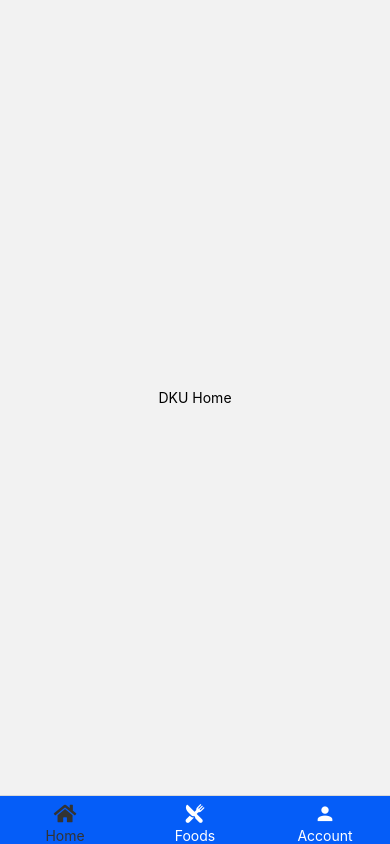
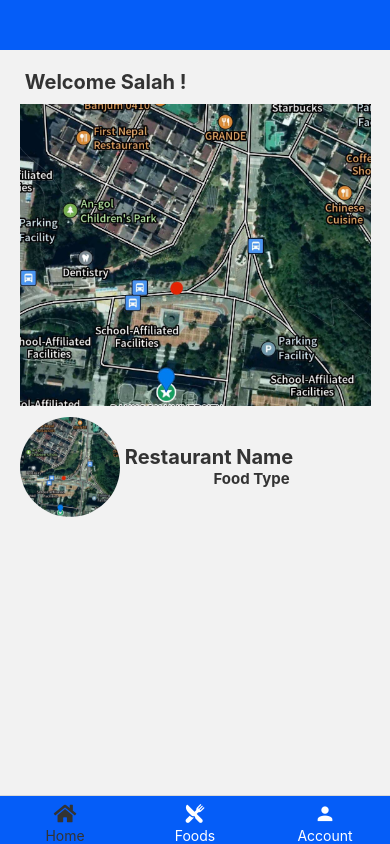
Before and after one commit to salahbm/foodie-front, a React Native app: screen /Home in a window 390 px wide. Built offline with nearby package versions, Linux system fonts and the light colour scheme.

Commit message:
homeScreen

```diff
--- /dev/null
+++ b/assests/index.js
@@ -0,0 +1,2 @@
+const map = require('../assests/map.png');
+export {map};
--- a/screens/Foods.js
+++ b/screens/Foods.js
@@ -11,7 +11,13 @@ import {
 } from 'react-native';
 const Foods = () => {
   return (
-    <View style={{flex: 1, justifyContent: 'center', alignItems: 'center'}}>
+    <View style={{flex: 1}}>
+      <View
+        style={{
+          height: 50,
+          backgroundColor: '#055DF8',
+        }}
+      />
       <Text> Foodie</Text>
     </View>
   );
--- a/screens/Home.js
+++ b/screens/Home.js
@@ -8,13 +8,71 @@ import {
   Text,
   useColorScheme,
   View,
+  Image,
 } from 'react-native';
+import {map} from '../assests';
 const Home = () => {
   return (
-    <View style={{flex: 1, justifyContent: 'center', alignItems: 'center'}}>
-      <Text>DKU Home</Text>
+    <View style={{flex: 1}}>
+      <View
+        style={{
+          height: 50,
+          backgroundColor: '#055DF8',
+        }}
+      />
+
+      <Text style={styles.header}> Welcome Salah !</Text>
+      <View
+        style={{
+          flex: 0.8,
+          justifyContent: 'center',
+          alignItems: 'center',
+          marginVertical: 10,
+        }}>
+        <Image source={map} resizeMode="contain" style={{width: '90%'}} />
+      </View>
+      <ScrollView style={{flex: 1, width: '100%'}}>
+        <View
+          style={{
+            flexDirection: 'row',
+            alignItems: 'center',
+            marginHorizontal: 20,
+          }}>
+          <Image
+            source={map}
+            style={{width: 100, height: 100, borderRadius: 99}}
+          />
+          <View
+            style={{
+              alignItems: 'flex-end',
+            }}>
+            <Text style={styles.restaurant}> Restaurant Name</Text>
+            <Text style={styles.foodtype}> Food Type </Text>
+          </View>
+        </View>
+      </ScrollView>
     </View>
   );
 };
 
 export default Home;
+const styles = StyleSheet.create({
+  header: {
+    fontSize: 20,
+    fontWeight: 700,
+    color: '#333',
+    marginTop: 20,
+    marginLeft: 20,
+  },
+  restaurant: {
+    fontSize: 20,
+    fontWeight: 700,
+    color: '#333',
+    // textAlign: 'right',
+  },
+  foodtype: {
+    fontSize: 15,
+    fontWeight: 700,
+    color: '#333',
+  },
+});
--- a/screens/Settings.js
+++ b/screens/Settings.js
@@ -11,7 +11,13 @@ import {
 } from 'react-native';
 const Settings = () => {
   return (
-    <View style={{flex: 1, justifyContent: 'center', alignItems: 'center'}}>
+    <View style={{flex: 1}}>
+      <View
+        style={{
+          height: 50,
+          backgroundColor: '#055DF8',
+        }}
+      />
       <Text>DKU Home</Text>
     </View>
   );
```
Also changed, not shown: assests/map.png (added), 1 other file (tests, documents, lock files or other folders).
